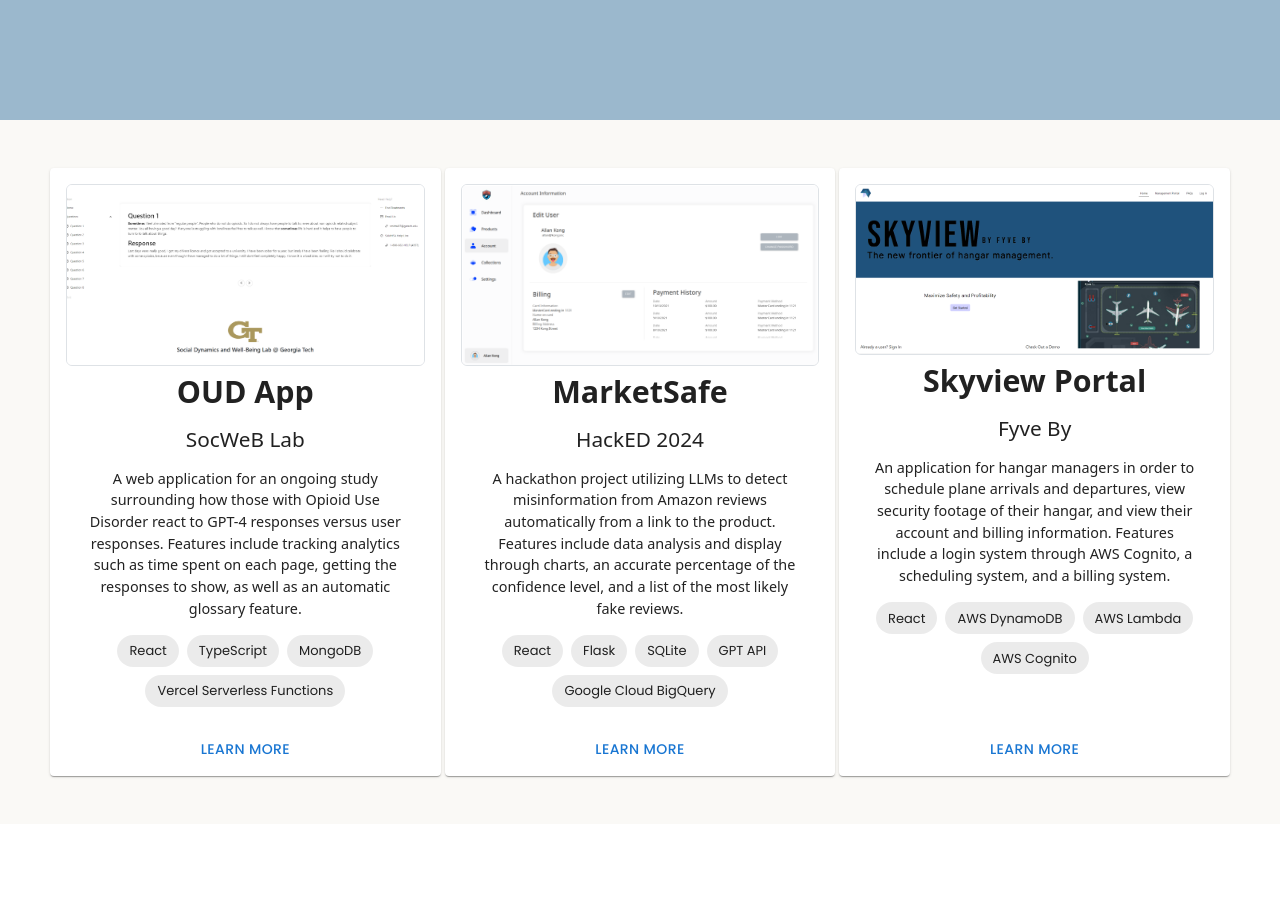
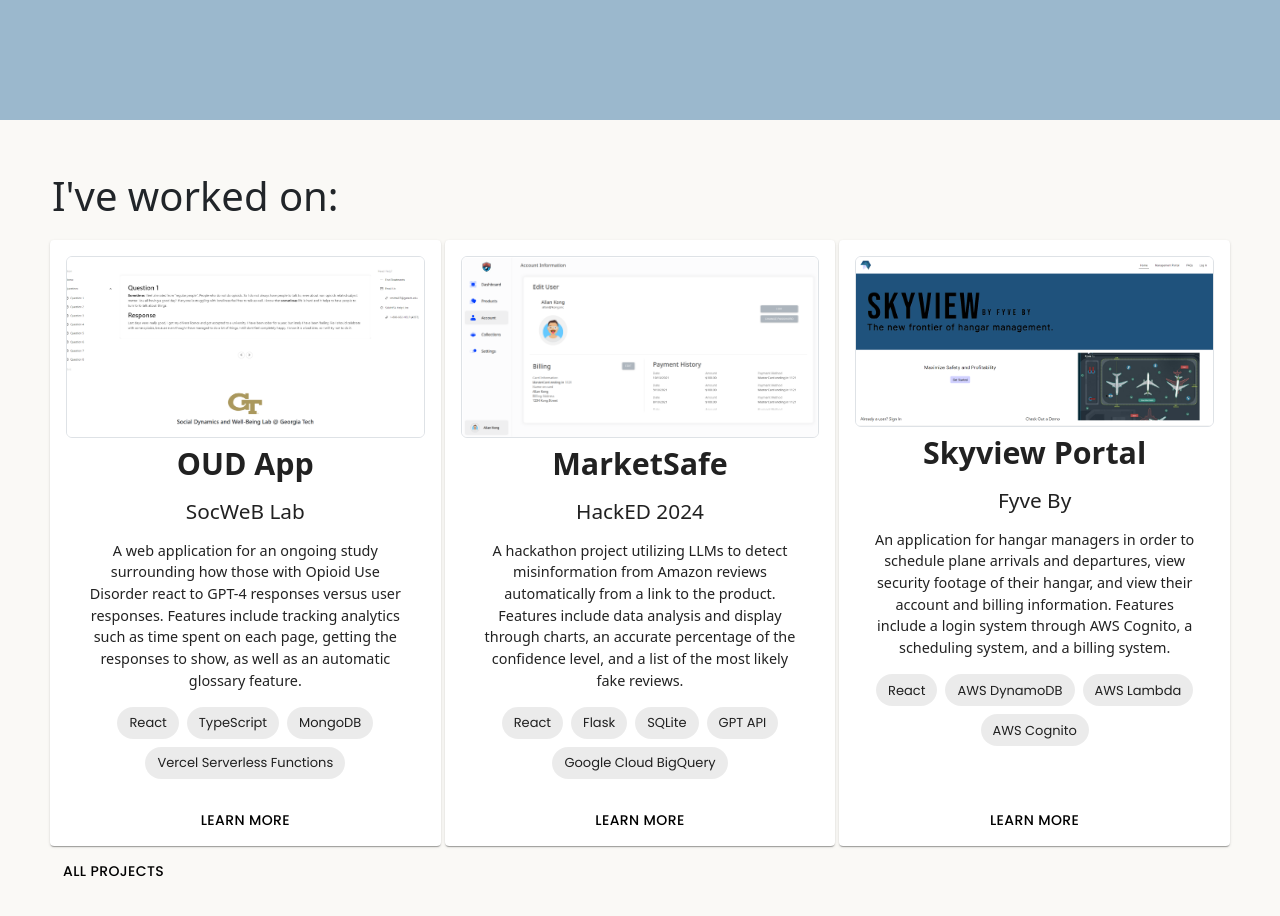
Before and after one commit to oscarzhang228/Portfolio-OZ, a React (Vite) app: page / in a window 1280 px wide. Shown: the part 680-1596 px from the top of the page. Before the commit the page ends 1504 px from the top, so only its background shows below. Built offline with nearby package versions, Linux system fonts and the light colour scheme.

Commit message:
finish projects page

```diff
--- a/src/components/ProjectsBar/ProjectsBar.module.scss
+++ b/src/components/ProjectsBar/ProjectsBar.module.scss
@@ -1,5 +1,18 @@
 .ProjectsBar {
   background-color: #faf9f6;
+}
+
+.ProjectsBar-Header {
+  font-size: 2.5rem;
+  font-weight: 400;
+
+  @media screen and (max-width: 769px) {
+    font-size: 2.3rem;
+  }
+  // for mobile devices
+  @media screen and (max-width: 576px) {
+    font-size: 2.1rem;
+  }
 }
 
 .Project-Title {
--- a/src/components/ProjectsBar/ProjectsBar.tsx
+++ b/src/components/ProjectsBar/ProjectsBar.tsx
@@ -5,14 +5,20 @@
 import marketSafePic from "../../assets/market-safe.png";
 import skyviewPic from "../../assets/skyview-portal.png";
 import Button from "@mui/material/Button";
+import { useNavigate } from "react-router-dom";
+
 /**
  * ProjectsBar component used to display projects.
  */
 export default function ProjectsBar() {
+  const navigate = useNavigate();
   return (
-    <section className={`${styles["ProjectsBar"]} p-2 p-lg-5`}>
-      <div className="d-flex justify-content-around flex-wrap ">
-        <section className={`${styles["ProjectsBar-ProjectContainer"]}`}>
+    <section
+      className={`${styles["ProjectsBar"]} p-2 p-lg-5 d-flex flex-column gap-2`}
+    >
+      <h1 className={`${styles["ProjectsBar-Header"]} p-1`}>I've worked on:</h1>
+      <section className="d-flex justify-content-around flex-wrap ">
+        <section className={`${styles["ProjectsBar-ProjectContainer"]} `}>
           <Project
             title="OUD App"
             company="SocWeB Lab"
@@ -59,7 +65,18 @@
             ]}
           />
         </section>
-      </div>
+      </section>
+      <section>
+        <Button
+          sx={learnMoreButtonStyle}
+          onClick={() => {
+            navigate("/projects");
+          }}
+          variant="outlined"
+        >
+          All Projects
+        </Button>
+      </section>
     </section>
   );
 }
@@ -129,6 +146,7 @@
           onClick={() => {
             window.open(projectLink, "_blank");
           }}
+          variant="outlined"
         >
           Learn More
         </Button>
@@ -139,4 +157,11 @@
 
 const learnMoreButtonStyle = {
   fontFamily: "Poppins, sans-serif",
+  color: "black",
+  border: "none",
+  "&:hover": {
+    transform: "translateY(-5px)",
+    transition: "500ms",
+    border: "none",
+  },
 };
--- a/src/styles/_globals.scss
+++ b/src/styles/_globals.scss
@@ -1,4 +1,5 @@
 @use "./variables" as *;
+
 .page {
   // make sure pages fill up the screen
   min-height: 100vh;
```
